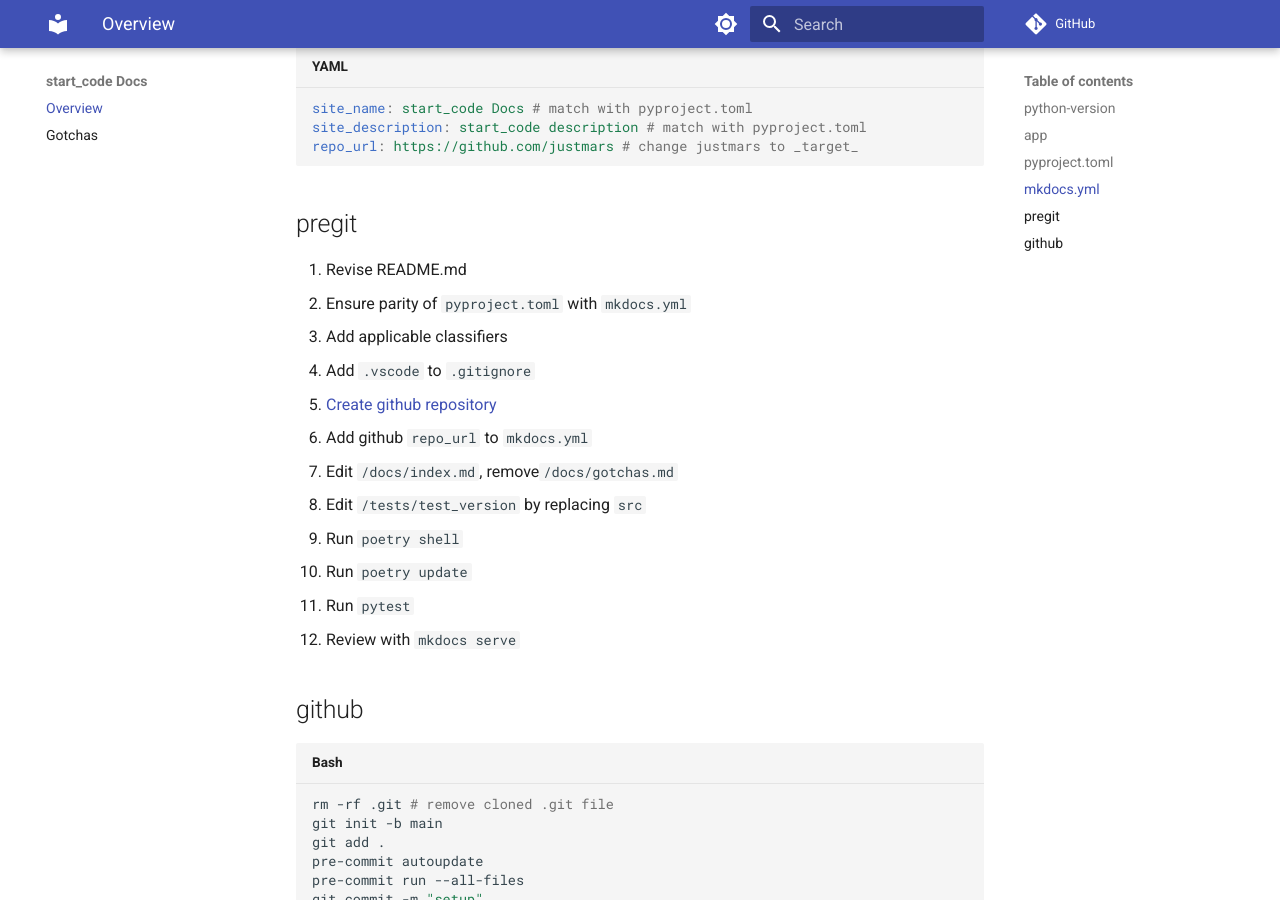
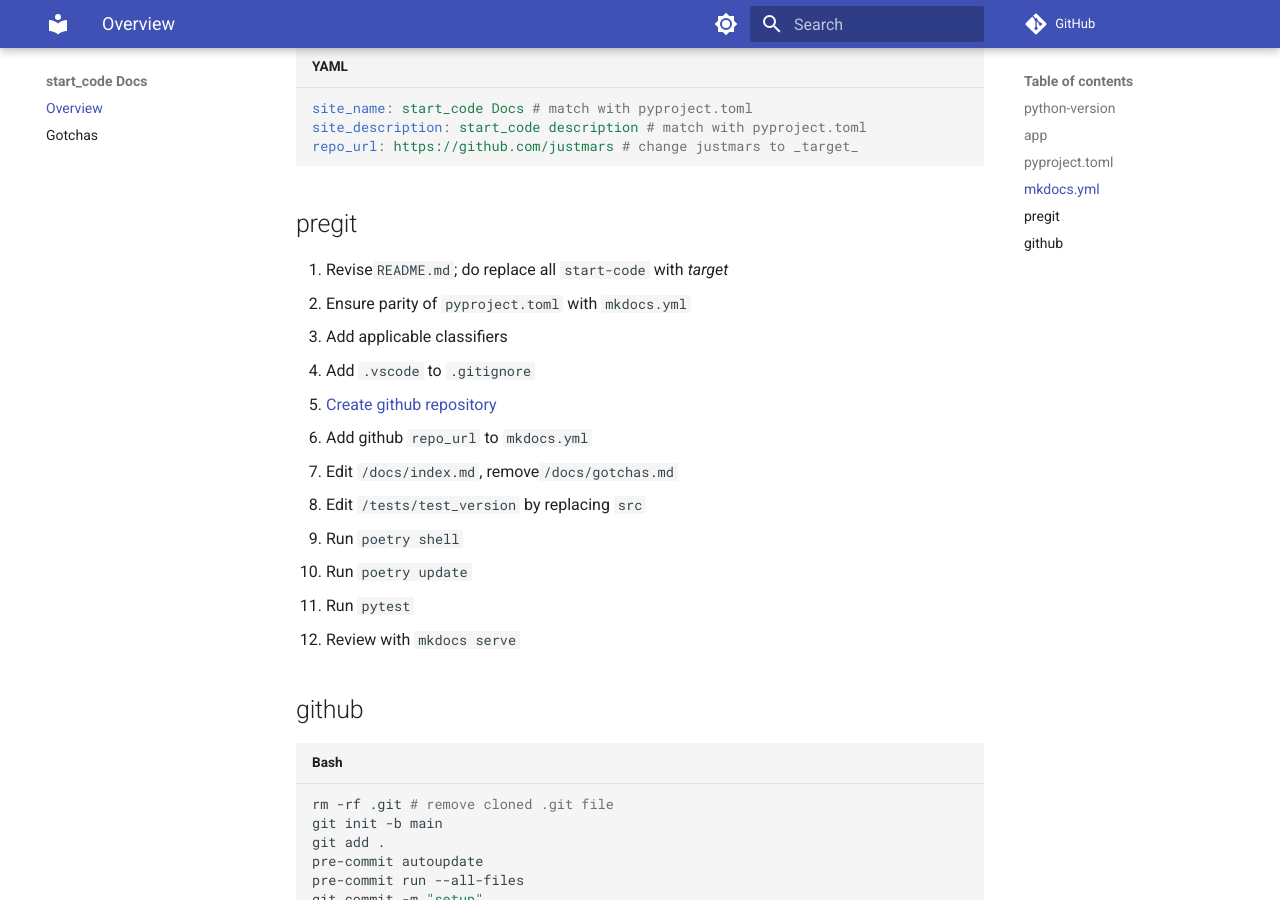
Before and after one commit to justmars/start-code, an MkDocs documentation site: the page built from docs/index.md, in a window 1280 px wide and 900 px high, scrolled down 1169 px. Built offline with MkDocs 1.6.1 and Material for MkDocs 9.7.7, drawn with Linux system fonts in a browser that asks for light colours.

Commit message:
feat: change index.md

```diff
--- a/docs/index.md
+++ b/docs/index.md
@@ -44,7 +44,7 @@ repo_url: https://github.com/justmars # change justmars to _target_
 
 ## pregit
 
-1. Revise README.md
+1. Revise`README.md`; do replace all `start-code` with _target_
 2. Ensure parity of `pyproject.toml` with `mkdocs.yml`
 3. Add applicable classifiers
 4. Add `.vscode` to `.gitignore`
```
